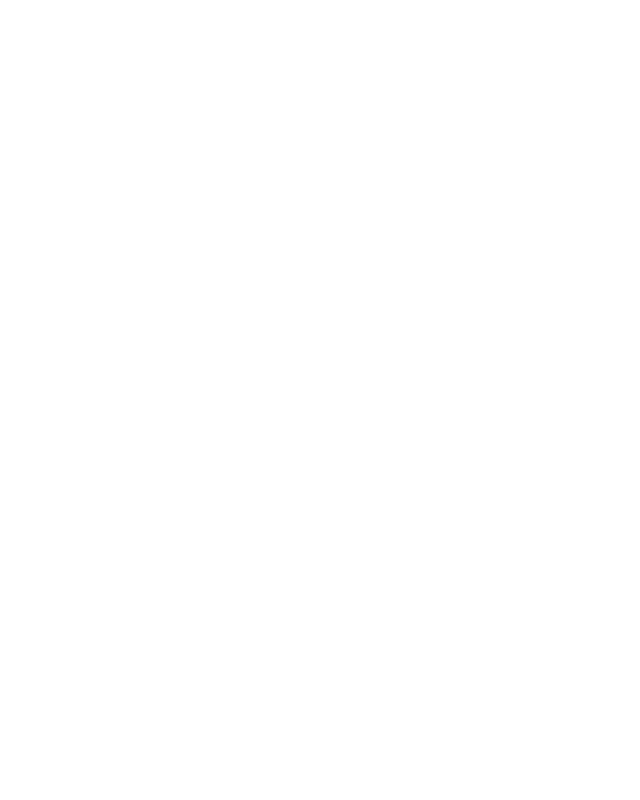
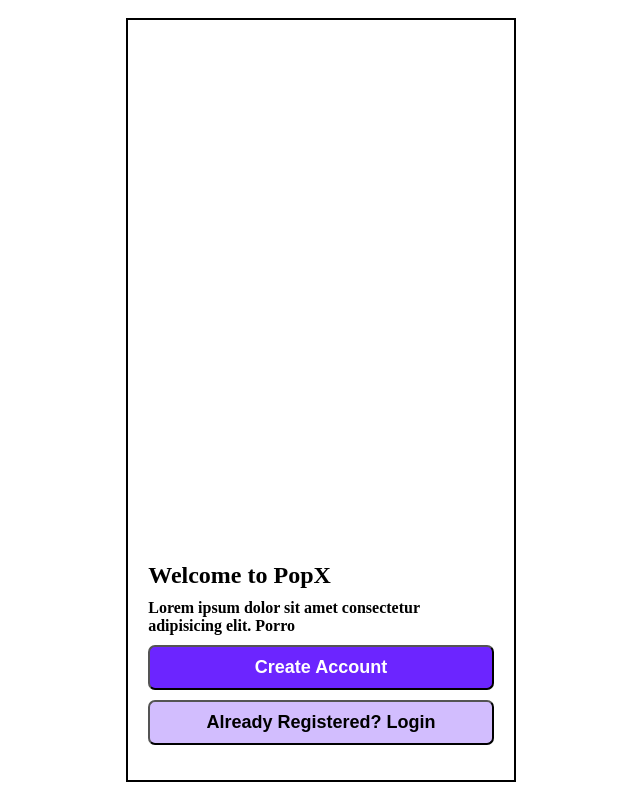
Before and after one commit to Jawadmohd/assignment-educase, a React (Vite) app: page / in a window 1280 px wide. Before the commit this address had no page. Shown: the whole page, without its empty margins (319-959 px from the left). Built offline with nearby package versions, Linux system fonts and the light colour scheme.

Commit message:
Almost completed

```diff
--- a/package.json
+++ b/package.json
@@ -12,6 +12,7 @@
   "dependencies": {
     "react": "^19.2.6",
     "react-dom": "^19.2.6",
+    "react-icons": "^5.6.0",
     "react-router-dom": "^7.18.0"
   },
   "devDependencies": {
--- a/src/App.jsx
+++ b/src/App.jsx
@@ -1,20 +1,19 @@
-import './App.css';
-import {Routes, Route} from 'react-router-dom';
+import "./App.css";
+import { Routes, Route } from "react-router-dom";
 import LoginPage from "./pages/LoginPage";
 import SignupPage from "./pages/SignupPage";
-import HomePage from './pages/HomePage';
+import HomePage from "./pages/HomePage";
+import SettingsPage from "./pages/SettingsPage";
 
 function App() {
-
   return (
-
-      <Routes>
-        <Route path="/login" element={<LoginPage />} />
-        <Route path="/signup" element={<SignupPage />} />
-        <Route path='/home' element={<HomePage/>} />
-      </Routes>
-
-  )
+    <Routes>
+      <Route path="/" element={<HomePage />} />
+      <Route path="/login" element={<LoginPage />} />
+      <Route path="/signup" element={<SignupPage />} />
+      <Route path="/settings" element={<SettingsPage />} />
+    </Routes>
+  );
 }
 
-export default App
+export default App;
--- a/src/components/AuthLayout.jsx
+++ b/src/components/AuthLayout.jsx
@@ -1,11 +1,26 @@
+import { useState } from "react";
 import React from "react";
 import Layout from "./Layout";
 import "./css/AuthLayout.css";
+import { useNavigate } from "react-router-dom";
+import { MdOutlineArrowBackIosNew } from "react-icons/md";
 
 const AuthLayout = ({ heading, children }) => {
+  const navigate = useNavigate();
+  const [goToHome, setGoToHome] = useState(false);
+
+  const onBackClick = () => {
+    navigate("/");
+  };
+
   return (
     <Layout>
       <div className="auth-container">
+        <MdOutlineArrowBackIosNew
+          onClick={onBackClick}
+          style={{ cursor: "pointer" }}
+          size={22}
+        />
         <h1>{heading}</h1>
         {children}
       </div>
--- a/src/components/Form.jsx
+++ b/src/components/Form.jsx
@@ -16,7 +16,9 @@ export const Form = ({ inputs, formBtnTxt }) => {
         />
       ))}
 
-      <button type="submit">{formBtnTxt}</button>
+      <button id="form-btn" type="submit">
+        {formBtnTxt}
+      </button>
     </form>
   );
 };
--- a/src/components/FormField.jsx
+++ b/src/components/FormField.jsx
@@ -20,14 +20,17 @@ const FormField = ({ label, type, placeholder, isRequired, radioOptions }) => {
     return (
       <div className="form-field">
         <label className="radio-label">
-          {label} {isRequired && <span className="required">*</span>}
+          {label}
+          {isRequired && <span className="required">*</span>}
         </label>
+
         <div className="radio-field">
           {radioOptions?.map((option) => (
-            <span className="radio-element">
-              <input type="radio" />
-              <label>{option}</label>
-            </span>
+            <label className="radio-element" key={option}>
+              <input className="radio" type="radio" name={label} />
+
+              <span>{option}</span>
+            </label>
           ))}
         </div>
       </div>
--- a/src/components/css/FormField.css
+++ b/src/components/css/FormField.css
@@ -36,14 +36,60 @@
 
 .radio-label {
   color: #6c25ff;
+  font-size: 14px;
+  font-weight: 500;
+
+  display: inline-block;
+  margin-bottom: 12px;
 }
 
 .radio-field {
   display: flex;
-  gap: 20px;
+  gap: 24px;
 }
 
 .radio-element {
   display: flex;
-  gap: 5px;
+  align-items: center;
+  gap: 8px;
+
+  cursor: pointer;
+  user-select: none;
 }
+
+.radio {
+  appearance: none;
+  width: 20px;
+  height: 20px;
+  border: 2px solid #d6d6d6;
+  border-radius: 50%;
+  position: relative;
+  cursor: pointer;
+  transition: all 0.25s ease;
+}
+
+.radio::before {
+  content: "";
+  position: absolute;
+  width: 10px;
+  height: 10px;
+  background: #6c25ff;
+  border-radius: 50%;
+  top: 50%;
+  left: 50%;
+  transform: translate(-50%, -50%) scale(0);
+  transition: transform 0.2s ease;
+}
+
+.radio:checked {
+  border-color: #6c25ff;
+}
+
+.radio:checked::before {
+  transform: translate(-50%, -50%) scale(1);
+}
+
+.radio-element label {
+  font-size: 15px;
+  cursor: pointer;
+}
--- a/src/components/css/form.css
+++ b/src/components/css/form.css
@@ -2,7 +2,7 @@ form {
   margin-top: 12px;
 }
 
-button {
+#form-btn {
   width: 100%;
   padding: 10px;
   font-size: large;
--- a/src/pages/HomePage.jsx
+++ b/src/pages/HomePage.jsx
@@ -1,11 +1,25 @@
 import React from "react";
 import Layout from "../components/Layout";
+import "./css/HomePage.css";
+import { useNavigate } from "react-router-dom";
 
 const HomePage = () => {
+  const navigate = useNavigate();
   return (
     <Layout>
-      <div>
-        <h1>Home Page</h1>
+      <div className="home-container">
+        <section className="home-content">
+          <h1>Welcome to PopX</h1>
+          <h4>
+            Lorem ipsum dolor sit amet consectetur adipisicing elit. Porro
+          </h4>
+          <button onClick={() => navigate("/signup")} id="signup-btn">
+            Create Account
+          </button>
+          <button onClick={() => navigate("/login")} id="login-btn">
+            Already Registered? Login
+          </button>
+        </section>
       </div>
     </Layout>
   );
--- /dev/null
+++ b/src/pages/SettingsPage.jsx
@@ -0,0 +1,55 @@
+import React from "react";
+import Layout from "../components/Layout";
+import "./css/SettingsPage.css";
+import UserPhoto from "../../public/user.png";
+import { MdOutlineCameraAlt } from "react-icons/md";
+import { MdOutlineLogout } from "react-icons/md";
+import { useNavigate } from "react-router-dom";
+
+const SettingsPage = () => {
+  const navigate = useNavigate();
+  const userDetails = {
+    photo: UserPhoto,
+    name: "Jhon Doe",
+    email: "jhondoe@gmail.com",
+    description:
+      "Lorem ipsum dolor, sit amet consectetur adipisicing elit. Qui quaerat tenetur vitae non repellendus commodi  impedit iste culpa.",
+  };
+
+  const onLogout = () => {
+    navigate("/login");
+  };
+
+  return (
+    <Layout>
+      <div className="settings-container">
+        <MdOutlineLogout
+          onClick={onLogout}
+          size={25}
+          color="red"
+          cursor={"pointer"}
+        />
+        <section className="heading-section">
+          <h1>Account Settings</h1>
+        </section>
+        <section className="sp-body-section">
+          <div className="user-details">
+            <div className="user-photo">
+              <img id="user-img" src={userDetails.photo} alt="user-photo" />
+              <MdOutlineCameraAlt id="cam-icon" size={20} />
+            </div>
+            <span>
+              <h3>{userDetails.name}</h3>
+              <h4>{userDetails.email}</h4>
+            </span>
+          </div>
+          <div>
+            <p>{userDetails.description}</p>
+          </div>
+        </section>
+      </div>
+    </Layout>
+  );
+};
+
+export default SettingsPage;
--- /dev/null
+++ b/src/pages/css/HomePage.css
@@ -0,0 +1,46 @@
+.home-container {
+  width: 100%;
+  display: flex;
+  flex-direction: column;
+  position: relative;
+}
+
+.home-content {
+  width: 100%;
+  position: absolute;
+  bottom: 0;
+  display: flex;
+  flex-direction: column;
+  gap: 10px;
+  padding-bottom: 15px;
+}
+
+#signup-btn {
+  width: 100%;
+  padding: 10px;
+  font-size: large;
+  font-weight: 700;
+  background-color: #6c25ff;
+  color: white;
+  border-radius: 7px;
+  outline: none;
+  cursor: pointer;
+}
+
+#login-btn {
+  width: 100%;
+  padding: 10px;
+  font-size: large;
+  font-weight: 700;
+  background-color: #7532fc52;
+  color: black;
+  border-radius: 7px;
+  outline: none;
+  cursor: pointer;
+}
+
+#signup-btn,
+#login-btn {
+  cursor: pointer;
+  outline: none;
+}
--- /dev/null
+++ b/src/pages/css/SettingsPage.css
@@ -0,0 +1,49 @@
+.settings-container {
+  padding: 0px;
+  width: 100%;
+  display: flex;
+  flex-direction: column;
+  gap: 20px;
+}
+
+.heading-section {
+  padding: 10px;
+  border-bottom: 1px solid grey;
+}
+
+.sp-body-section {
+  display: flex;
+  flex-direction: column;
+  gap: 20px;
+  padding-bottom: 15px;
+  border-bottom: 1px solid grey;
+}
+
+.user-details {
+  display: flex;
+  gap: 40px;
+}
+
+.user-photo {
+  position: relative;
+  height: 100px;
+  width: 100px;
+  object-fit: cover;
+  border-radius: 50%;
+  border: 1px solid grey;
+}
+
+#user-img {
+  height: 100px;
+  width: 100px;
+}
+
+#cam-icon {
+  position: absolute;
+  bottom: 0;
+  right: 0px;
+  padding: 5px;
+  color: white;
+  border-radius: 50%;
+  background-color: #6c25ff;
+}
```
Also changed, not shown: public/user.png (added), 1 other file (tests, documents, lock files or other folders).
